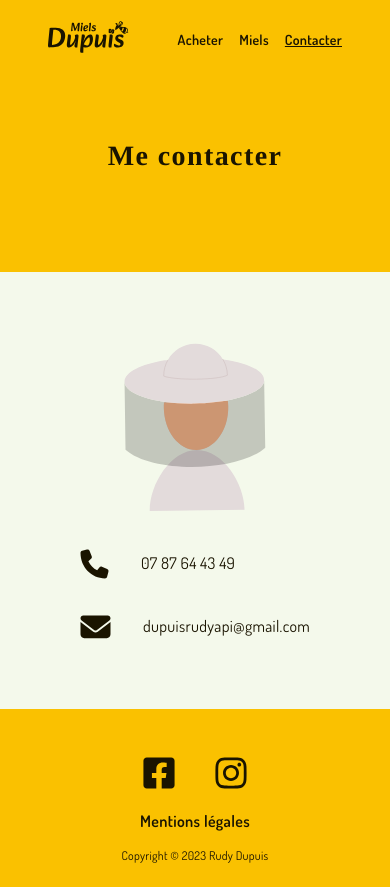
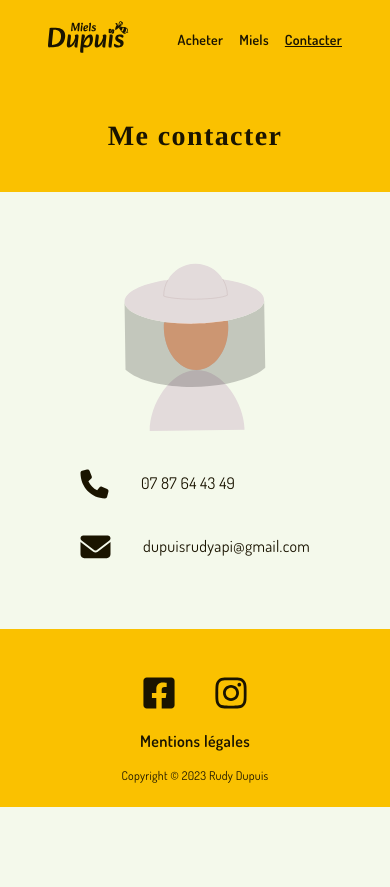
Before and after one commit to RudyDupuis/mielsdupuis_code, a Next.js app: page /me-contacter in a window 390 px wide. After the commit the page ends 844 px from the top, so only its background shows below. Built offline with nearby package versions, Linux system fonts and the light colour scheme; a web font is replaced by a local one.

Commit message:
header finish

```diff
--- a/src/assets/styles/components/Header.scss
+++ b/src/assets/styles/components/Header.scss
@@ -24,7 +24,7 @@ header {
     }
 
     @media (max-width: 500px) {
-      padding: 60px 0 100px 0;
+      padding: 40px 0 40px 0;
 
       img {
         margin-top: 60px;
@@ -32,38 +32,4 @@ header {
       }
     }
   }
-
-  // figure {
-  //   position: absolute;
-  //   bottom: 0;
-  //   left: 50%;
-  //   transform: translateX(-50%);
-  //   animation: headerButton 5s ease-in infinite;
-  // }
-
-  // p {
-  //   transform: rotate(90deg);
-  //   font-size: 5rem;
-  //   line-height: 3rem;
-  //   cursor: pointer;
-
-  //   &:hover {
-  //     color: $light;
-  //   }
-  // }
-
-  @keyframes headerButton {
-    0% {
-      transform: translate(-50%, 0%);
-    }
-    5% {
-      transform: translate(-50%, -5%);
-    }
-    20% {
-      transform: translate(-50%, 20%);
-    }
-    25% {
-      transform: translate(-50%, 0%);
-    }
-  }
 }
--- a/src/components/Header.tsx
+++ b/src/components/Header.tsx
@@ -38,13 +38,6 @@ const Header = ({ page }: Props) => {
       break;
   }
 
-  const handleClick = () => {
-    window.scrollTo({
-      top: window.innerHeight * 0.5, // Scroll 50vh
-      behavior: "smooth",
-    });
-  };
-
   return (
     <header>
       <Nav />
@@ -54,11 +47,6 @@ const Header = ({ page }: Props) => {
           <Image src={imageSrc} alt={imageAlt} width={487} height={463} />
         )}
       </div>
-      {/* {(page === "accueil" || page === "miels" || page === "acheter") && (
-        <figure>
-          <p onClick={handleClick}>{"›"}</p>
-        </figure>
-      )} */}
     </header>
   );
 };
```
